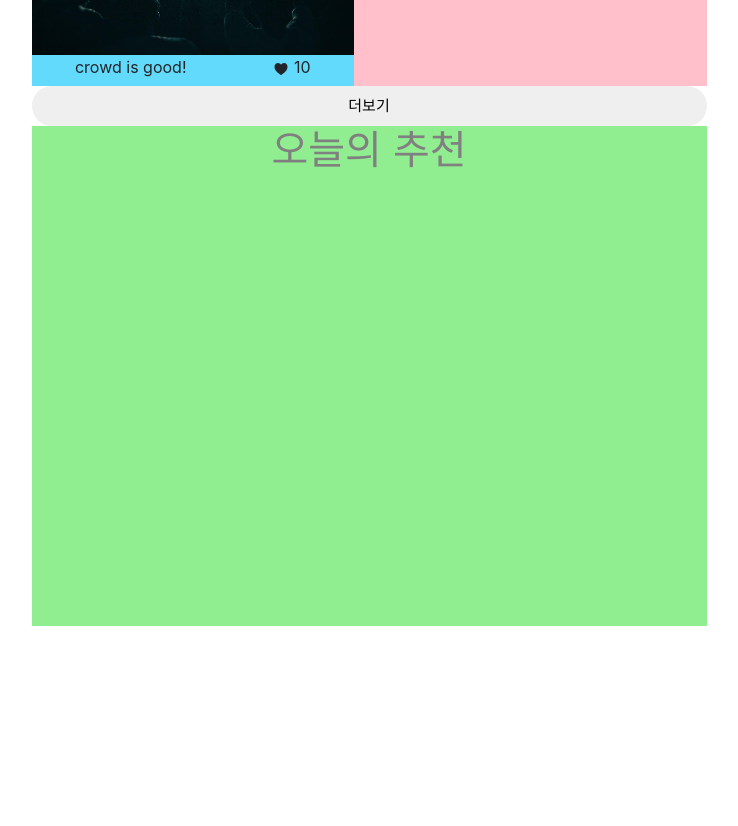
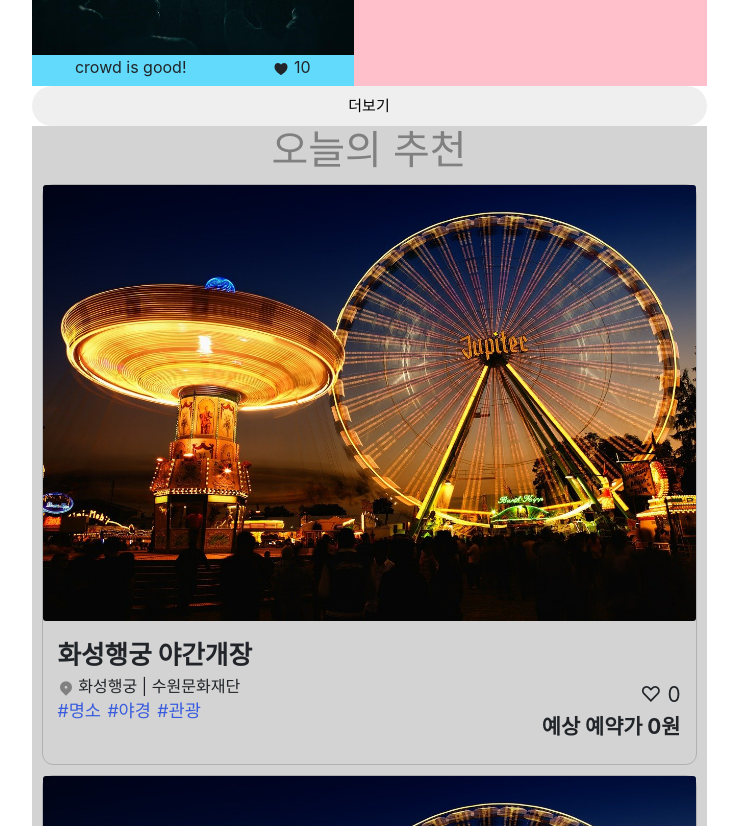
Before and after one commit to mcodnjs/web-project-festival, a React (Create React App) app in the folder client/: page / in a window 1280 px wide. Shown: the part 620-1446 px from the top of the page, without its empty margins (271-1009 px from the left). Before the commit the page ends 1246 px from the top, so only its background shows below. Built offline with nearby package versions, Linux system fonts and the light colour scheme; no server answers.

Commit message:
feat : today recommend festival

```diff
--- a/client/src/App.js
+++ b/client/src/App.js
@@ -8,6 +8,7 @@ import Home from './pages/Home.js';
 import {BrowserRouter, Link, Route, Routes} from "react-router-dom";
 import SearchResult from "./pages/SearchResult";
 import {useEffect, useState} from "react";
+import {Card} from "react-bootstrap";
 
 function App() {
 
@@ -29,8 +30,6 @@ function App() {
         <BrowserRouter>
             <Header />
 
-      {/* <Card/> */}
-
         {/* <Routes>
             <Route exact path="/" component={Home} />
         </Routes> */}
--- a/client/src/pages/Home.js
+++ b/client/src/pages/Home.js
@@ -3,6 +3,7 @@ import styled from 'styled-components';
 import '../styles/Home.css';
 import {useEffect, useState} from "react";
 import Magazine from "../components/Magazine";
+import Card from "../components/Card";
 
 const Main = styled.div`
     width : 100%;
@@ -73,6 +74,7 @@ function Home( {Area, Month, setArea, setMonth} ){
                 <section className={"today-recommend-container"}>
                     {/* 오늘의 추천 */}
                     <Title>오늘의 추천</Title>
+                    <Card />
                 </section>
             </Main>
         </div>
--- a/client/src/styles/Home.css
+++ b/client/src/styles/Home.css
@@ -39,6 +39,6 @@
 
 .today-recommend-container{
     width : 675px;
-    height : 500px;
-    background-color: lightgreen;
+    height : 100%;
+    background-color: lightgrey;
 }
```
Also changed, not shown: client/src/pages/users/SignUp.js (added, +9 -0 lines).
